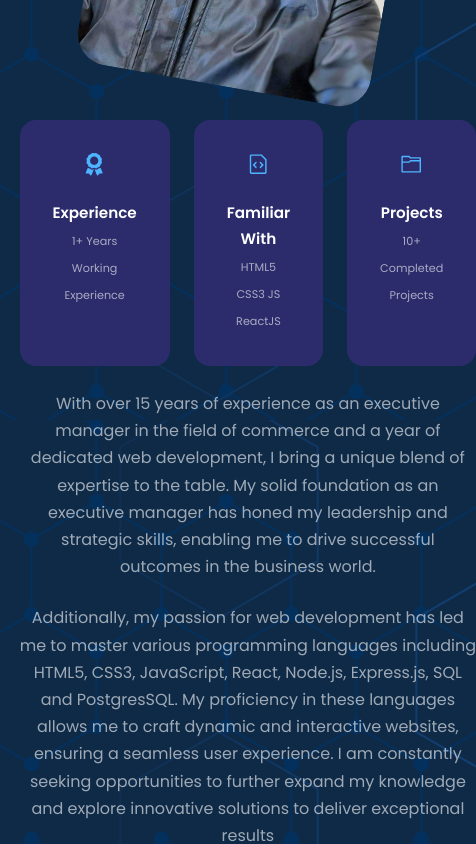
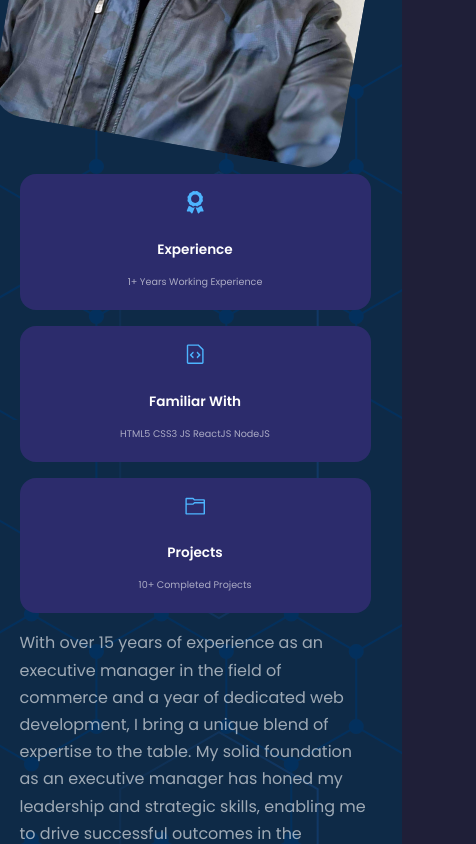
Before and after one commit to darkohedgehog/Darko_Zivic-Web_Developer, a React (Create React App) app: page / in a window 390 px wide. Shown: the part 1260-2104 px from the top of the page, 476 px wide, since content can reach past the window. Built offline with nearby package versions, Linux system fonts and the light colour scheme.

Commit message:
Modified About section

```diff
--- a/src/components/about/About.jsx
+++ b/src/components/about/About.jsx
@@ -30,7 +30,7 @@ const About = () => {
             <article className='about_card'>
               <GoFileCode className='about_icon'/>
               <h5>Familiar With</h5>
-              <small>HTML5 CSS3 JS ReactJS </small>
+              <small>HTML5 CSS3 JS ReactJS NodeJS</small>
             </article>
 
             <article className='about_card'>
--- a/src/components/about/about.css
+++ b/src/components/about/about.css
@@ -80,19 +80,23 @@
     }
 }
 /*  ============ MEDIA QUERIES (SMALL DEVICES) ============= */
-@media screen and (max-width: 600px) {
-     .about_me {
-        width: 65%;
+@media screen and (max-width: 400px) {
+    .about_me {
+        width: 100%; /* Promenjeno */
         margin: 0 auto 3rem;
-     }
-     .about_card {
-        grid-template-columns: 1fr 1fr;
+    }
+    .about_cards {
+        grid-template-columns: 1fr; /* Promenjeno */
         gap: 1rem;
-     }
-     .about_content {
-        text-align: center;
-     }
-     .about_content p {
-        margin: 1.5rem 0;
-     }
+    }
+    .about_card {
+        padding: 1rem; /* Smanjeno */
+    }
+    .about_card h5 {
+        font-size: 0.85rem; /* Smanjeno */
+        margin-bottom: 0.3rem; /* Dodato */
+    }
+    .about_card small {
+        font-size: 0.6rem; /* Smanjeno */
+    }
 }
```
